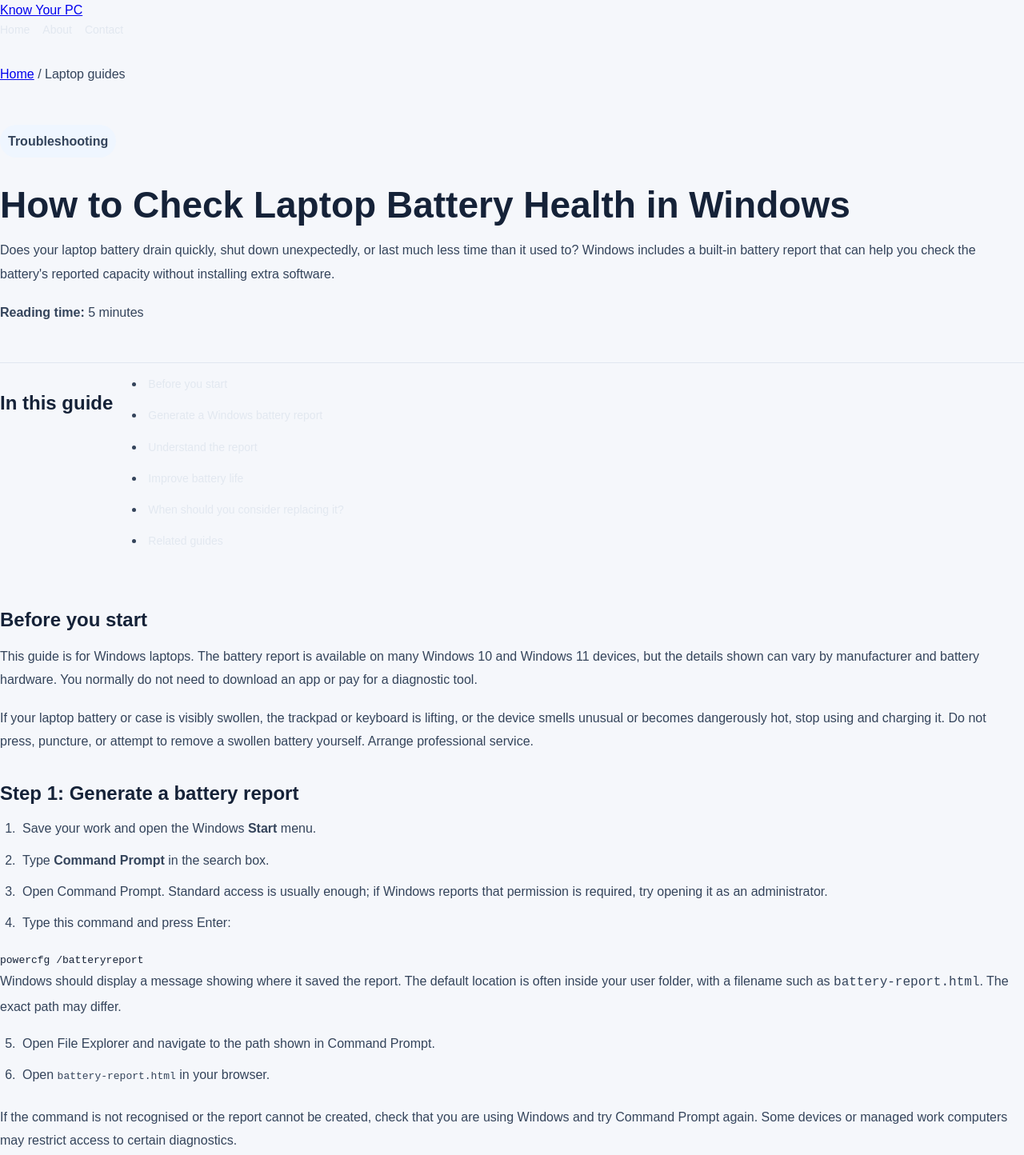
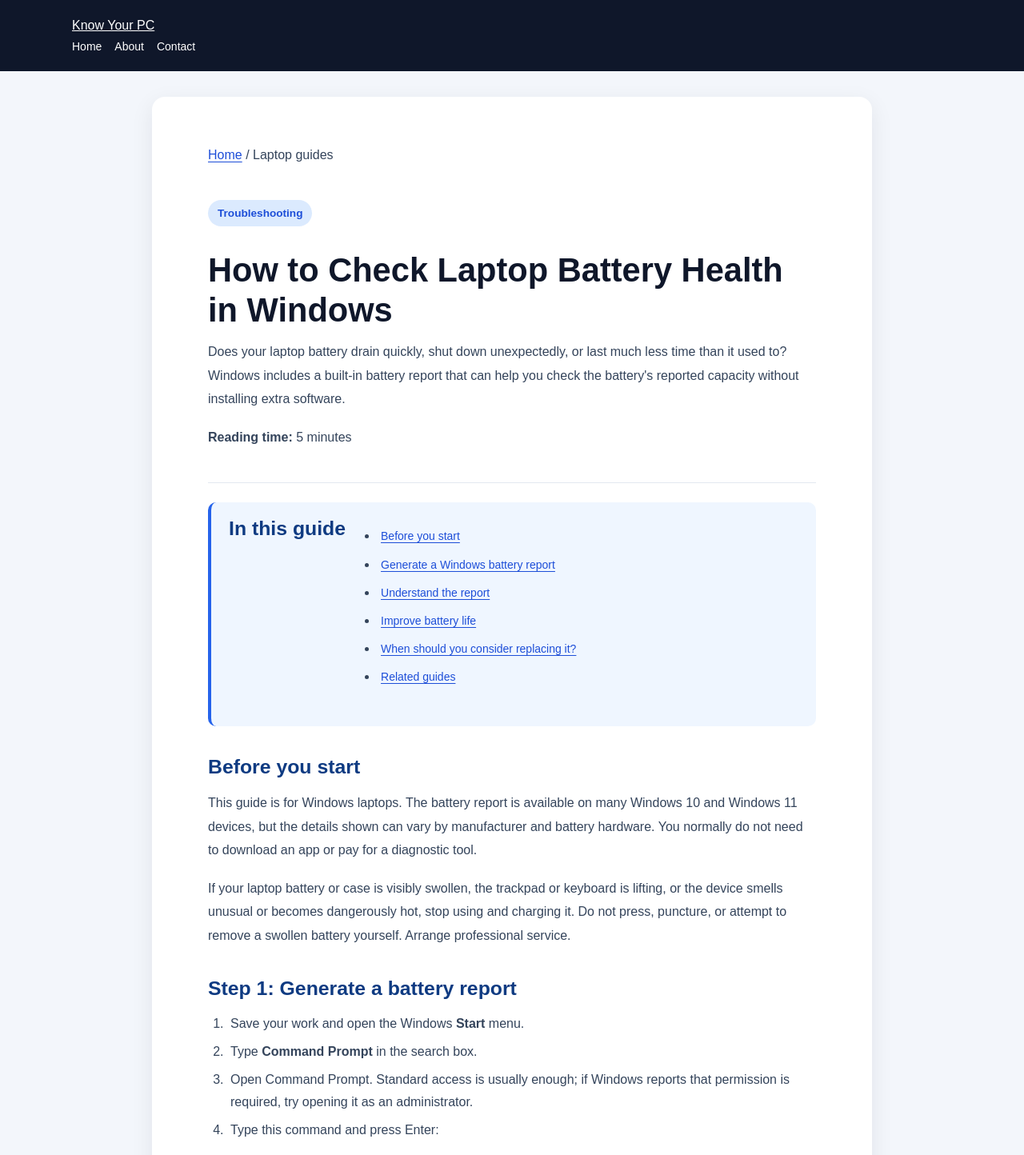
Before and after one commit to skalavegent/know-your-pc, a plain HTML site: page articles/check-laptop-battery-health.html in a window 1280 px wide. Shown: the top 1444 px of the page at 80% size. Drawn offline with Linux system fonts and the light colour scheme.

Commit message:
check-laptop-battery-health.html

```diff
--- a/articles/check-laptop-battery-health.html
+++ b/articles/check-laptop-battery-health.html
@@ -26,6 +26,163 @@
     }
   }
   </script>
+
+<style>
+/* Know Your PC - battery article styling */
+body {
+    background: #f3f6fb;
+    color: #1e293b;
+    font-family: Arial, Helvetica, sans-serif;
+    line-height: 1.75;
+    margin: 0;
+}
+
+body > header,
+body > footer {
+    background: #0f172a;
+    color: #ffffff;
+    padding: 18px 16px;
+}
+
+body > header a,
+body > footer a {
+    color: #ffffff;
+}
+
+body > header .container,
+body > footer .container {
+    max-width: 1100px;
+    margin: 0 auto;
+}
+
+main.container {
+    width: calc(100% - 32px);
+    max-width: 900px;
+    box-sizing: border-box;
+    margin: 32px auto;
+    padding: 28px;
+    background: #ffffff;
+    border-radius: 16px;
+    box-shadow: 0 8px 28px rgba(15, 23, 42, 0.08);
+}
+
+.article-content {
+    max-width: 760px;
+    margin: 0 auto;
+    overflow-wrap: anywhere;
+}
+
+.article-content .article-header {
+    padding: 24px 0;
+    border-bottom: 1px solid #e2e8f0;
+    margin-bottom: 24px;
+}
+
+.article-content h1 {
+    color: #0f172a;
+    font-size: clamp(1.8rem, 5vw, 2.6rem);
+    line-height: 1.2;
+    margin: 12px 0;
+}
+
+.article-content h2 {
+    color: #0f3b82;
+    font-size: 1.55rem;
+    line-height: 1.35;
+    margin-top: 34px;
+}
+
+.article-content h3 {
+    color: #1d4ed8;
+    margin-top: 26px;
+}
+
+.article-content p,
+.article-content li {
+    font-size: 1rem;
+}
+
+.article-content li {
+    margin-bottom: 8px;
+}
+
+.article-content a {
+    color: #1d4ed8;
+    text-decoration: underline;
+    text-underline-offset: 3px;
+}
+
+.article-content a:hover {
+    color: #1e40af;
+}
+
+.article-content .category-label {
+    display: inline-block;
+    background: #dbeafe;
+    color: #1d4ed8;
+    border-radius: 999px;
+    padding: 4px 12px;
+    font-size: 0.85rem;
+    font-weight: bold;
+}
+
+.article-content nav[aria-label="Article contents"] {
+    background: #eff6ff;
+    border-left: 4px solid #2563eb;
+    border-radius: 10px;
+    padding: 16px 22px;
+    margin: 24px 0;
+}
+
+.article-content nav h2 {
+    margin-top: 0;
+}
+
+.article-content section {
+    margin: 30px 0;
+}
+
+.article-content pre {
+    background: #0f172a;
+    color: #e2e8f0;
+    padding: 16px;
+    border-radius: 10px;
+    overflow-x: auto;
+}
+
+.article-content code {
+    overflow-wrap: anywhere;
+}
+
+.article-content p code {
+    background: #eaf0f8;
+    color: #173b70;
+    padding: 2px 5px;
+    border-radius: 4px;
+}
+
+@media (max-width: 600px) {
+    main.container {
+        width: calc(100% - 20px);
+        margin: 12px auto;
+        padding: 18px 15px;
+        border-radius: 10px;
+    }
+
+    .article-content h1 {
+        font-size: 1.8rem;
+    }
+
+    .article-content h2 {
+        font-size: 1.35rem;
+    }
+
+    body > header,
+    body > footer {
+        padding: 14px 12px;
+    }
+}
+  </style>
 </head>
 <body>
   <header>
```
